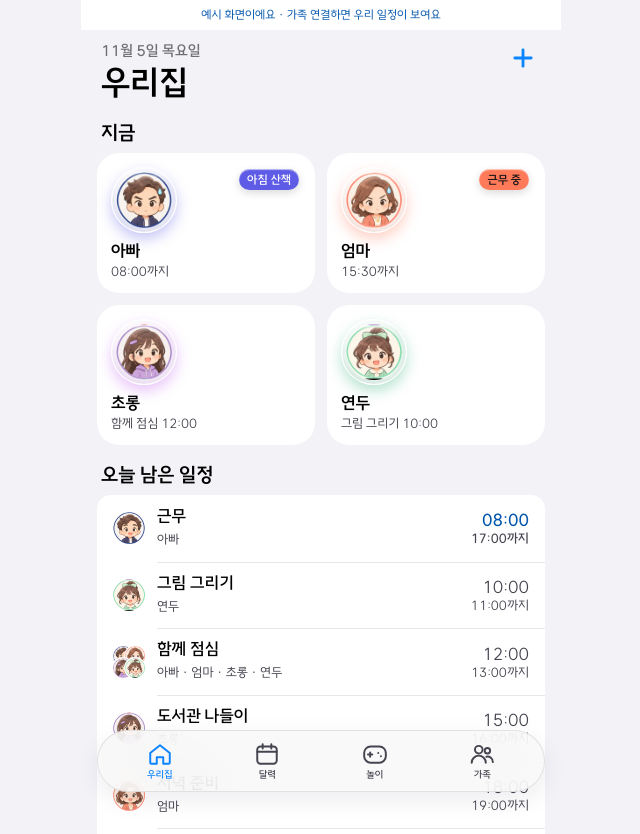
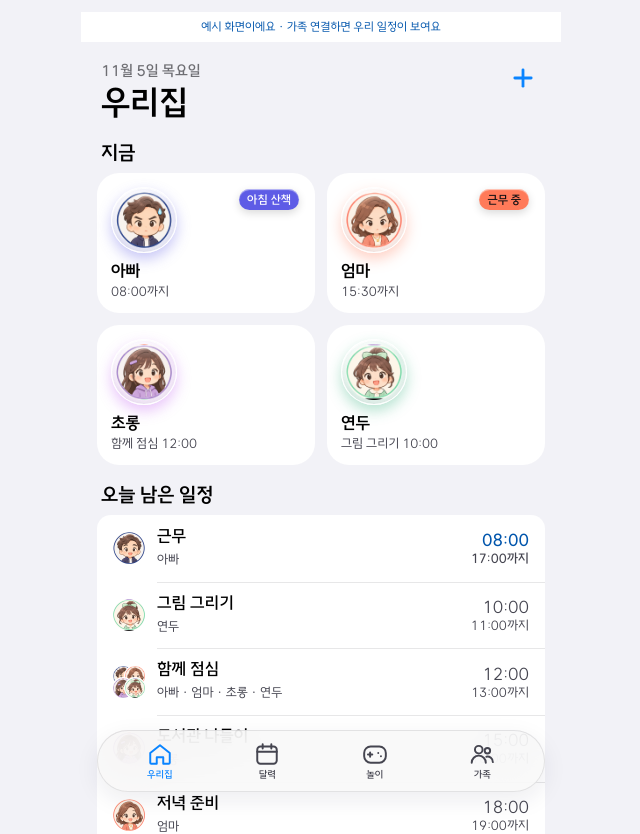
Before and after one commit to 99ksy9990-bot/family-scheduler, a React (Vite) app: page / in a window 1280 px wide. Shown: the top 834 px of the page, without its empty margins (319-959 px from the left). Built offline with nearby package versions, Linux system fonts and the light colour scheme; no server answers.

Commit message:
iOS 26 top edge blur: fixed opaque top guard bar
Co-Authored-By: Claude Opus 5.5 <noreply@anthropic.com>
Claude-Session: https://claude.ai/code/session_01J64WuXXxc8T2pXg14Mz4Qb

```diff
--- a/src/v2/App.jsx
+++ b/src/v2/App.jsx
@@ -52,6 +52,7 @@ function Workspace({ scheduler }) {
   const subtitle = tab === 'today' ? formatLongDate(today) : tab === 'calendar' ? `${cursor.getFullYear()}년` : tab === 'play' ? `오늘 ${todayPlays(state?.gameScores, today)}판` : `${profiles.filter((profile) => profile.active !== false).length}명`
   const props = { today, now, state, loading: !isDemo && sync.syncStatus === 'connecting', error: isDemo ? '' : scheduler.error, onRetry: scheduler.retry }
   return <div className="v2-app" data-view={tab}>
+    <div className="ios-edge-guard" aria-hidden="true" />
     {isDemo && <button className="demo-banner" onClick={() => { setTab('family'); setFamilyPanel('connection') }}>예시 화면이에요 · 가족 연결하면 우리 일정이 보여요</button>}
     <header className="app-heading"><a href="#main" className="skip-link">본문으로 이동</a><p className="app-date">{subtitle}</p><div className="heading-line"><h1>{title}</h1>{tab === 'calendar' && <div className="month-arrows"><button aria-label="이전 달" onClick={() => move(-1)}><ChevronLeft size={18} /></button><button aria-label="다음 달" onClick={() => move(1)}><ChevronRight size={18} /></button></div>}</div>
       {canEdit && ['today', 'calendar'].includes(tab) && <button className="header-add" onClick={() => { setFormDate(tab === 'calendar' ? calendarDate || iso(today) : iso(today)) }} aria-label={tab === 'today' ? '추가' : '일정 추가'}><Plus size={26} /></button>}
--- a/src/v2/styles/tabs.css
+++ b/src/v2/styles/tabs.css
@@ -107,3 +107,8 @@ main { padding-top: 12px; }
 /* viewport-fit=cover 제거(2026-11-06): 상태바 아래부터 화면 시작 → 위쪽 반투명 덮임과 큰 여백 없앰 */
 .app-heading, .demo-banner + .app-heading { padding-top: 12px; }
 .header-add { top: 6px; }
+/* iOS 26 홈 화면 앱의 상단 흐림 효과 막기: 맨 위에 고정된 불투명 전체 폭 띠 (개발자 보고 기반 우회, 애플 공식 아님) */
+.ios-edge-guard { position: fixed; top: 0; left: 0; right: 0; height: calc(env(safe-area-inset-top) + 12px); background: var(--bg); z-index: 50; pointer-events: none; }
+.app-heading, .demo-banner + .app-heading { padding-top: 20px; }
+.demo-banner { margin-top: 12px; }
+.header-add { top: 14px; }
```
